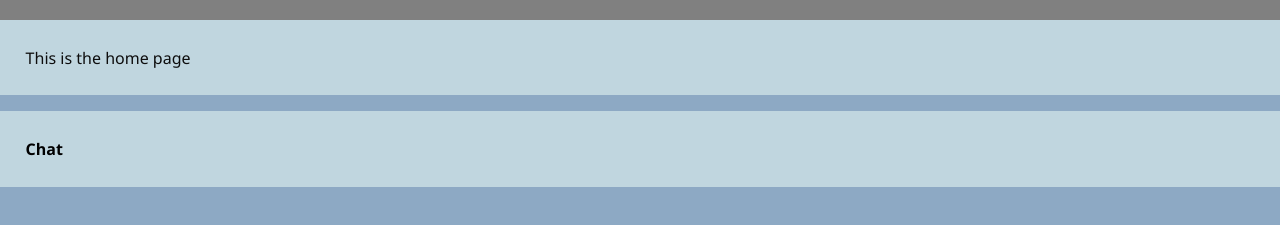
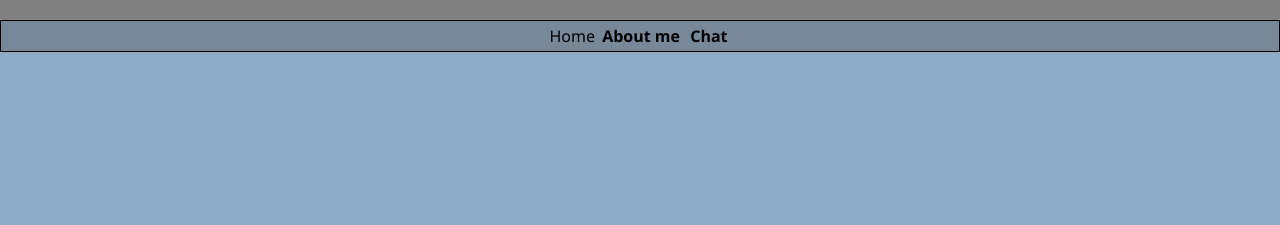
Before and after one commit to alanfoxman/CA2, a website: page public/index.html in a window 1280 px wide. Shown: the part 79-304 px from the top of the page. Drawn offline with nearby package versions, Linux system fonts and the light colour scheme.

Commit message:
Added navigation bar to homepage

```diff
--- a/public/index.html
+++ b/public/index.html
@@ -17,9 +17,11 @@
 <body>
     <h1>Welcome</h1>
 
-    <p>This is the home page</p>
-
-    <p><a href="chat.html">Chat</a></p>
+    <nav id="nav">
+        Home
+        <a href="interests.html">About me </a>
+        <a href="chat.html">Chat</a>
+    </nav>
 
     <script src="js/client.js" async defer></script>
 
```
